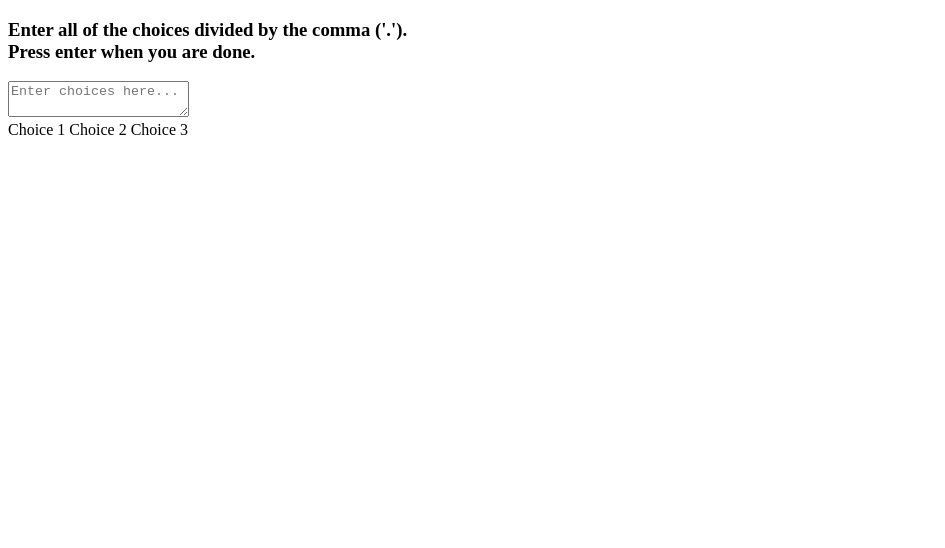
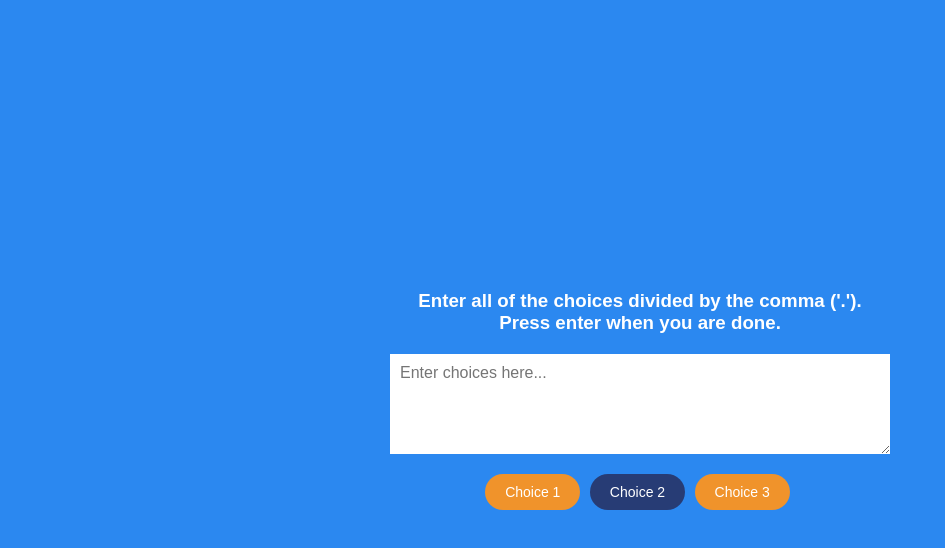
Before and after one commit to Archanach707/Random-Choice-Picker, a plain HTML site: page index.html in a window 1280 px wide. Shown: the whole page, without its empty margins (0-945 px from the left). Drawn offline with Linux system fonts and the light colour scheme; a web font is replaced by a local one.

Commit message:
added highlight button

```diff
--- a/assets/style.css
+++ b/assets/style.css
@@ -0,0 +1,52 @@
+@import url('https://fonts.googleapis.com/css2?family=Muli&display=swap');
+
+* {
+  box-sizing: border-box;
+}
+
+body {
+  background-color: #2b88f0;
+  font-family: 'Muli', sans-serif;
+  display: flex;
+  flex-direction: column;
+  align-items: center;
+  text-align: center;
+  justify-content: center;
+  height: 100vh;
+  overflow: hidden;
+  margin: 0;
+}
+
+h3 {
+  color: #fff;
+  margin: 10px 0 20px;
+}
+
+.container {
+  width: 500px;
+}
+
+textarea {
+  border: none;
+  display: block;
+  width: 100%;
+  height: 100px;
+  font-family: inherit;
+  padding: 10px;
+  margin: 0 0 20px;
+  font-size: 16px;
+}
+
+.tag {
+  background-color: #f0932b;
+  color: #fff;
+  border-radius: 50px;
+  padding: 10px 20px;
+  margin: 0 5px 10px 0;
+  font-size: 14px;
+  display: inline-block;
+}
+
+.tag.highlight {
+  background-color: #273c75;
+}
--- a/index.html
+++ b/index.html
@@ -19,7 +19,7 @@
 
     <div id="tags">
       <span class="tag">Choice 1</span>
-      <span class="tag">Choice 2</span>
+      <span class="tag highlight">Choice 2</span>
       <span class="tag">Choice 3</span>
     </div>
   </div>
```
